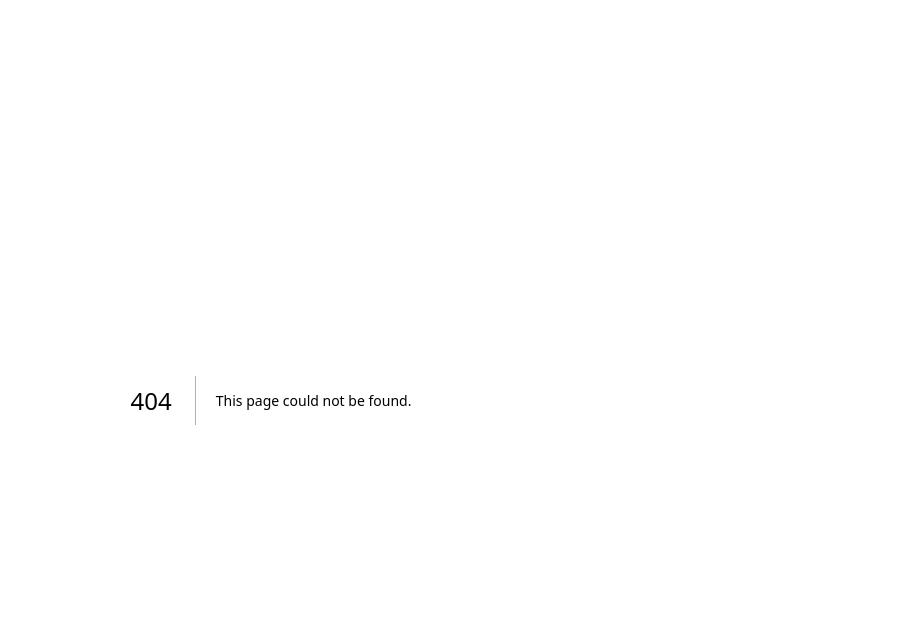
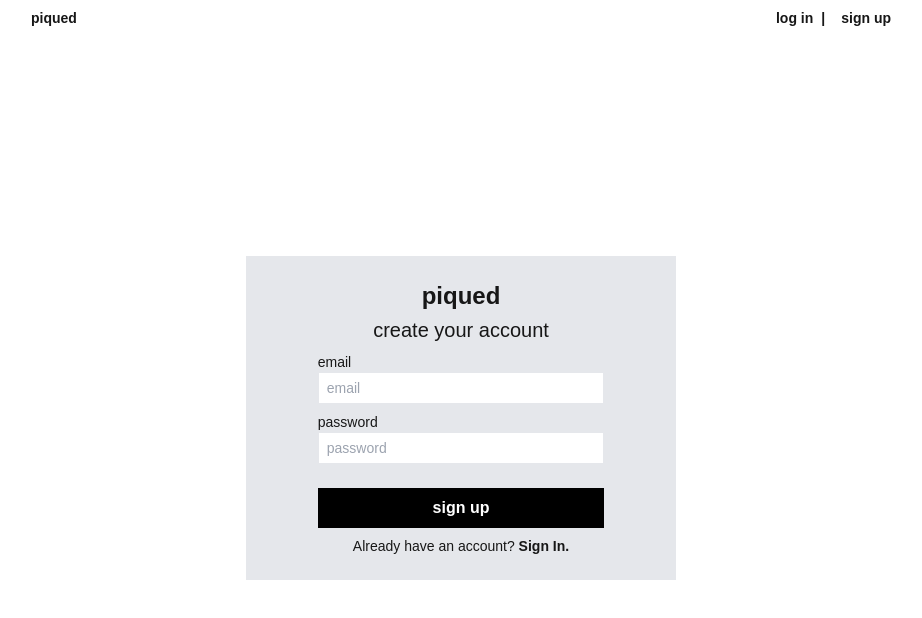
Before and after one commit to najeesimmons/piqued-fe, a Next.js app: page /signup in a window 1280 px wide. Before the commit this address had no page. Shown: the top 618 px of the page, without its empty margins (179-1101 px from the left). Built offline with nearby package versions, Linux system fonts and the light colour scheme.

Commit message:
sign up page css

```diff
--- /dev/null
+++ b/src/pages/signup/index.js
@@ -0,0 +1,52 @@
+"use client";
+import Link from "next/link";
+import Navigation from "@/components/Navigation/Navigation";
+import Section from "@/components/Section/Section";
+
+function Signup() {
+  return (
+    <>
+      <Navigation />
+      <Section>
+        <div
+          className="flex h-screen items-center justify-center overflow-y-auto"
+          style={{ height: "calc(100vh - 35.99px)" }}
+        >
+          <div className="flex flex-col bg-gray-200 p-6 md:w-1/2 w-3/4">
+            <h1 className="font-bold text-center text-2xl">piqued</h1>
+            <h2 className="mt-1 text-center text-xl">create your account</h2>
+            <form className="mt-2 mx-auto space-y-2 w-3/4">
+              <div className="text-sm">
+                <label className="block">email</label>
+                <input
+                  className="w-full h-8 border"
+                  placeholder="email"
+                  style={{ textIndent: "8px" }}
+                />
+              </div>
+              <div className="text-sm">
+                <label className="block">password</label>
+                <input
+                  className="w-full h-8 border"
+                  placeholder="password"
+                  style={{ textIndent: "8px" }}
+                />
+              </div>
+              <button className="bg-black font-semibold !mt-6 mx-auto p-2 text-white w-full">
+                sign up
+              </button>
+              <p className="text-sm mt-2 text-center">
+                Already have an account?{" "}
+                <Link className="hover:underline font-semibold" href={"/login"}>
+                  Sign In.
+                </Link>
+              </p>
+            </form>
+          </div>
+        </div>
+      </Section>
+    </>
+  );
+}
+
+export default Signup;
```
